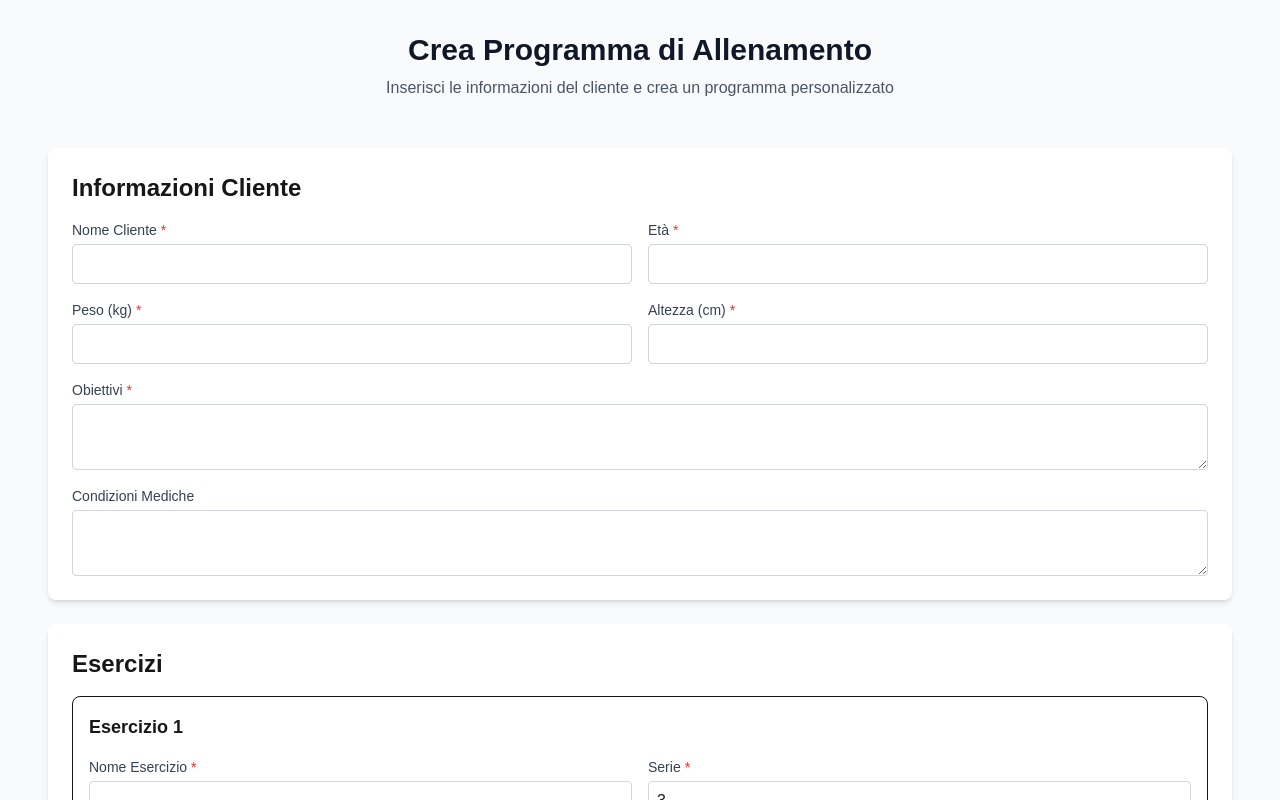
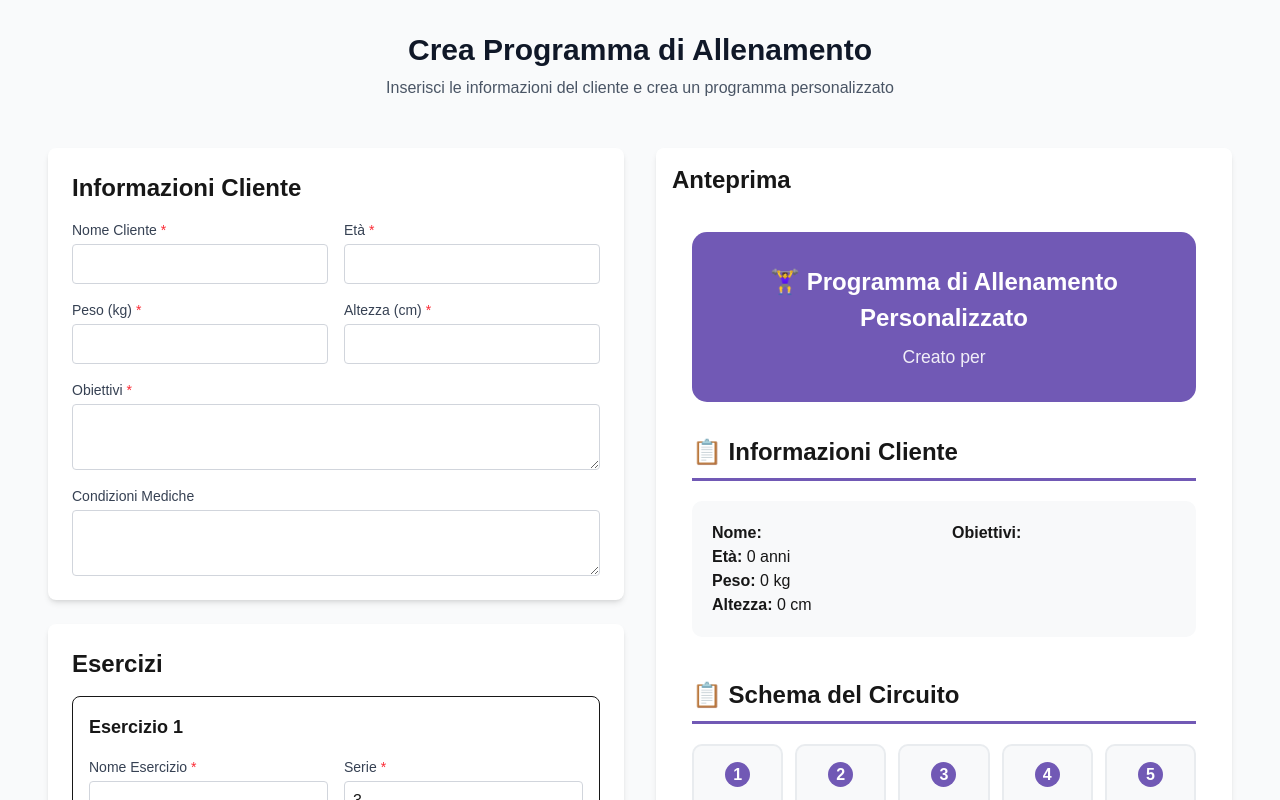
Before and after one commit to artscomi/fitpdf, a Next.js app: page /trainer in a window 1280 px wide. Shown: the top 800 px of the page. Built offline with nearby package versions, Linux system fonts and the light colour scheme.

Commit message:
Update TrainerForm and WorkoutTemplate components: Adjust exercise default values, enhance form layout, and modify header size in WorkoutTemplate for improved readability.

```diff
--- a/src/app/components/TrainerForm.tsx
+++ b/src/app/components/TrainerForm.tsx
@@ -32,11 +32,11 @@ export default function TrainerForm() {
     clientGoals: "",
     medicalConditions: "",
     exercises: [
-      { name: "", sets: 3, reps: "", rest: "", notes: "" },
-      { name: "", sets: 3, reps: "", rest: "", notes: "" },
-      { name: "", sets: 3, reps: "", rest: "", notes: "" },
-      { name: "", sets: 3, reps: "", rest: "", notes: "" },
-      { name: "", sets: 3, reps: "", rest: "", notes: "" },
+      { name: "", sets: 3, reps: "10", rest: "1'30", notes: "" },
+      { name: "", sets: 3, reps: "10", rest: "1'30", notes: "" },
+      { name: "", sets: 3, reps: "10", rest: "1'30", notes: "" },
+      { name: "", sets: 3, reps: "10", rest: "1'30", notes: "" },
+      { name: "", sets: 3, reps: "10", rest: "1'30", notes: "" },
     ],
   });
 
@@ -71,6 +71,9 @@ export default function TrainerForm() {
 
   return (
     <div className="container mx-auto p-4">
+      <div className="grid grid-cols-1 lg:grid-cols-2 gap-8">
+        {/* Form Section */}
+        <div className="space-y-6">
           <form onSubmit={handleSubmit} className="space-y-6">
             <div className="bg-white p-6 rounded-lg shadow-md">
               <h2 className="text-2xl font-bold mb-4">Informazioni Cliente</h2>
@@ -196,10 +199,13 @@ export default function TrainerForm() {
               </button>
             </div>
           </form>
+        </div>
 
-      {/* Anteprima del Template */}
-      <div className="mt-8">
+        {/* Preview Section */}
+        <div className="lg:sticky lg:top-4 lg:h-[calc(100vh-2rem)]">
+          <div className="bg-white p-4 rounded-lg shadow-md h-full">
             <h2 className="text-2xl font-bold mb-4">Anteprima</h2>
+            <div className="overflow-y-auto h-[calc(100%-4rem)]">
               <WorkoutTemplate
                 clientInfo={{
                   name: formData.clientName,
@@ -215,5 +221,8 @@ export default function TrainerForm() {
               />
             </div>
           </div>
+        </div>
+      </div>
+    </div>
   );
 }
--- a/src/app/components/WorkoutTemplate.tsx
+++ b/src/app/components/WorkoutTemplate.tsx
@@ -33,7 +33,7 @@ export default function WorkoutTemplate({
   return (
     <div className="container mx-auto max-w-[210mm] p-5 bg-white">
       <div className="header bg-[#7159b5] text-white p-8 rounded-[15px] text-center mb-8">
-        <h1 className="text-[2.5rem] font-bold mb-2">
+        <h1 className="text-[1.5rem] font-bold mb-2">
           🏋️‍♀️ Programma di Allenamento Personalizzato
         </h1>
         <p className="text-[1.1rem] opacity-90 font-light">
```
Lines whose indentation alone changed are shown as unchanged.
